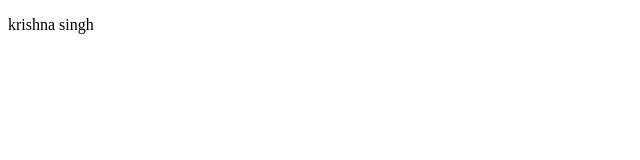
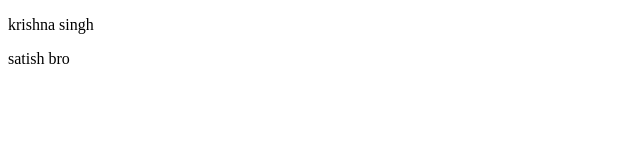
Before and after one commit to krishnasingh6392/html, a plain HTML site: page index.html in a window 1280 px wide. Shown: the full height of the page, 0-640 px from the left. Drawn offline with Linux system fonts and the light colour scheme.

Commit message:
namechanged

```diff
--- a/index.html
+++ b/index.html
@@ -7,5 +7,7 @@
 </head>
 <body>
    <p>krishna singh</p>
+   <p>satish bro</p>
+
 </body>
 </html>
```
